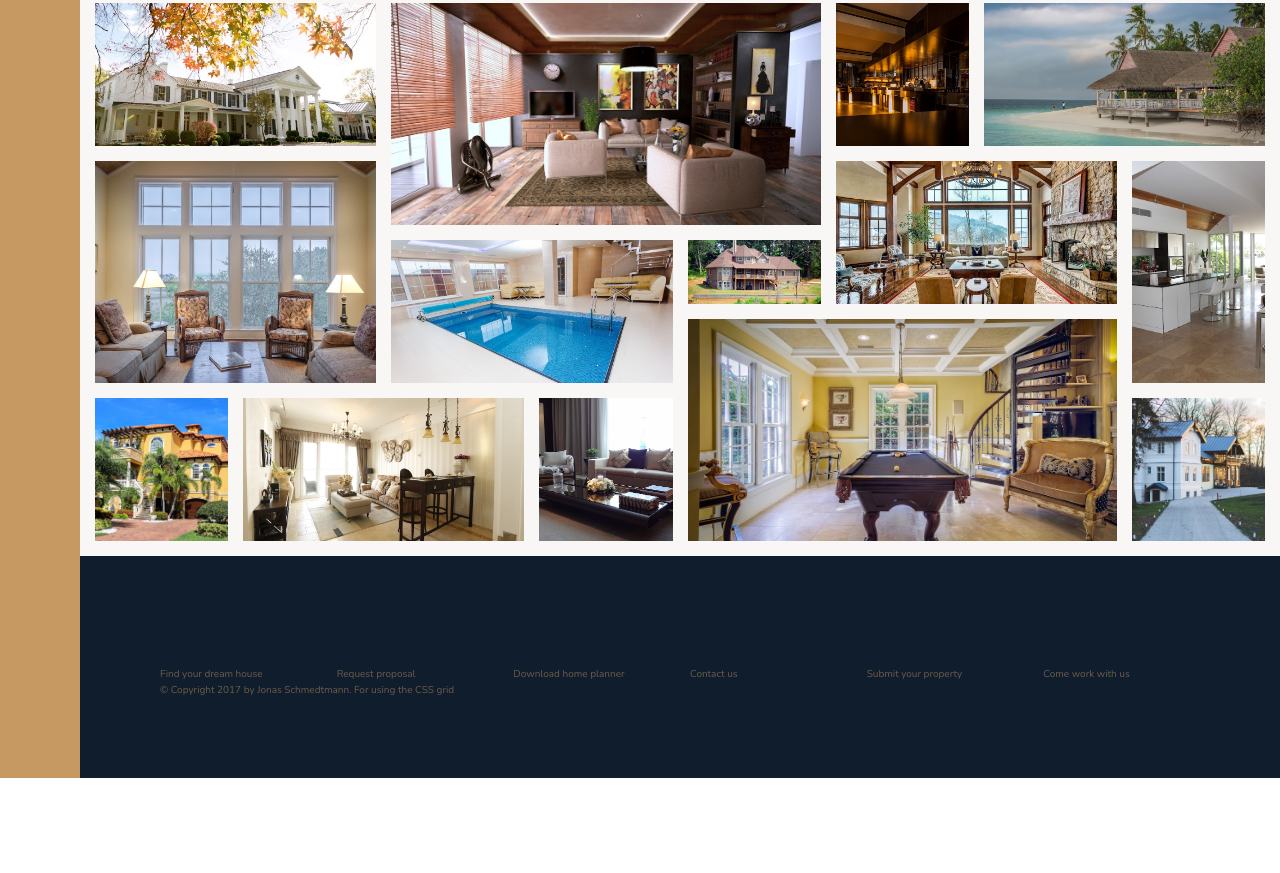
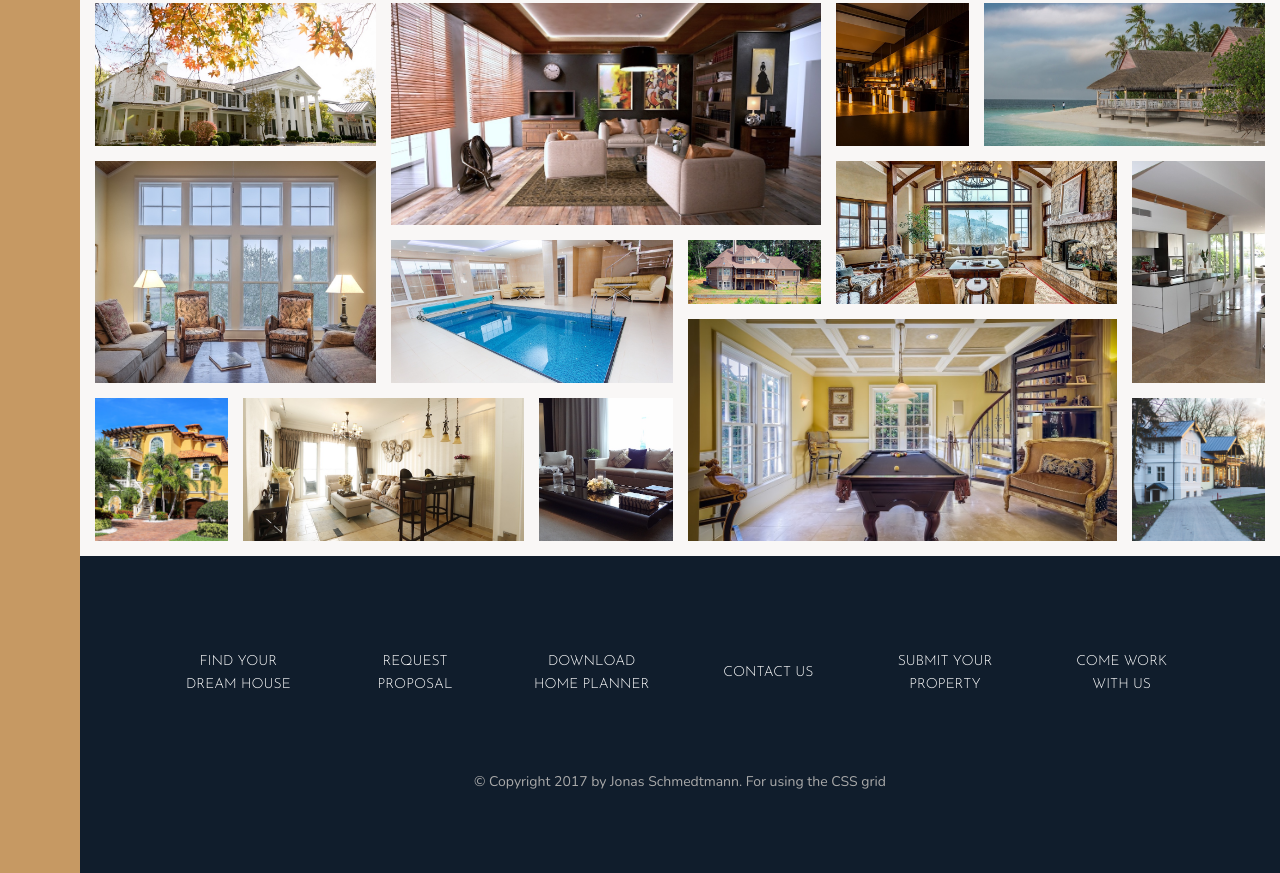
Before and after one commit to davidkaggulire/css-grid, a website: page index.html in a window 1280 px wide. Shown: the part 3084-3957 px from the top of the page. Before the commit the page ends 3862 px from the top, so only its background shows below. Drawn offline with nearby package versions, Linux system fonts and the light colour scheme.

Commit message:
edit footer

```diff
--- a/index.html
+++ b/index.html
@@ -369,13 +369,13 @@
         </section>
 
         <footer class="footer">
-            <ul class="navigation">
-                <li class="navigation__item"><a href="#" class="navigation__link"></a>Find your dream house</li>
-                <li class="navigation__item"><a href="#" class="navigation__link"></a>Request proposal</li>
-                <li class="navigation__item"><a href="#" class="navigation__link"></a>Download home planner</li>
-                <li class="navigation__item"><a href="#" class="navigation__link"></a>Contact us</li>
-                <li class="navigation__item"><a href="#" class="navigation__link"></a>Submit your property</li>
-                <li class="navigation__item"><a href="#" class="navigation__link"></a>Come work with us</li>
+            <ul class="nav">
+                <li class="nav__item"><a href="#" class="nav__link">Find your dream house</a></li>
+                <li class="nav__item"><a href="#" class="nav__link">Request proposal</a></li>
+                <li class="nav__item"><a href="#" class="nav__link">Download home planner</a></li>
+                <li class="nav__item"><a href="#" class="nav__link">Contact us</a></li>
+                <li class="nav__item"><a href="#" class="nav__link">Submit your property</a></li>
+                <li class="nav__item"><a href="#" class="nav__link">Come work with us</a></li>
             </ul>
             <p class="copyright">
                 &copy; Copyright 2017 by Jonas Schmedtmann. For using the CSS grid
--- a/sass/_footer.scss
+++ b/sass/_footer.scss
@@ -4,11 +4,10 @@
     padding: 8rem;
 }
 
-.navigation {
+.nav {
     list-style: none;
 
     display: grid;
-    // to automatically style
     grid-template-columns: repeat(auto-fit, minmax(15rem, 1fr));
     grid-gap: 2rem;
     align-items: center;
@@ -31,6 +30,7 @@
         background-color: rgba(#fff, .05);
         transform: translateY(-3px);
     }
+}
 
 .copyright {
     font-size: 1.4rem;
@@ -41,6 +41,3 @@
     text-align: center;
     width: 70%;
 }
-
-
-}
```
Also changed, not shown: css/style.comp.css, css/style.css, css/style.prefix.css, 2 other files. Lines whose indentation alone changed are shown as unchanged.
